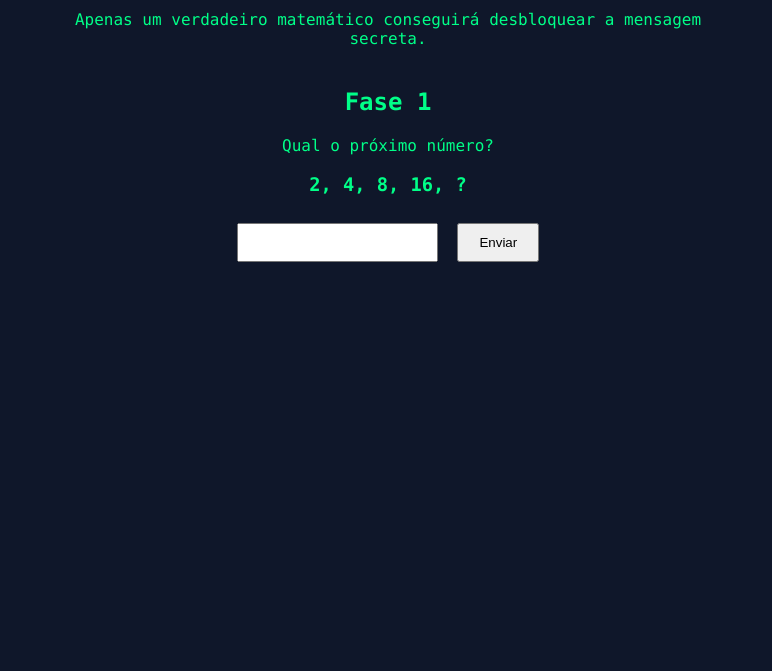
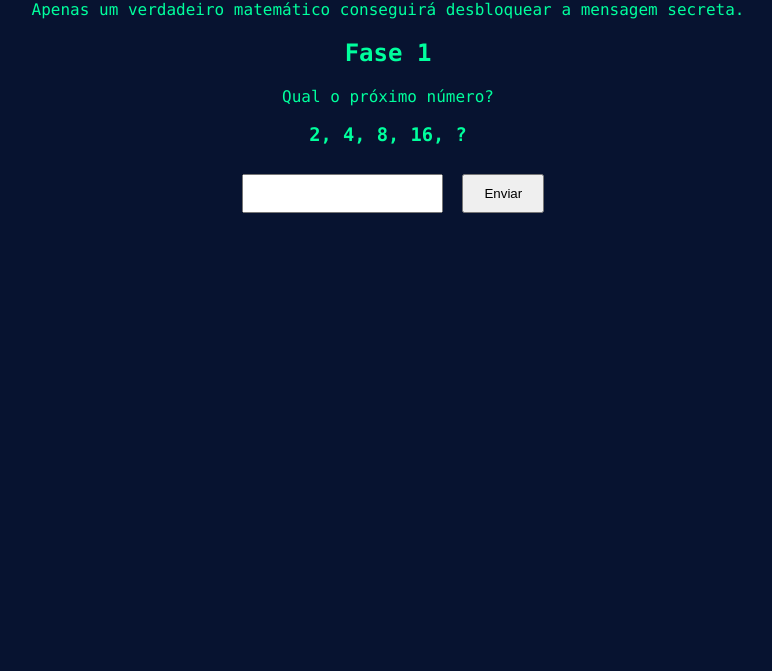
Before and after one commit to caritasmasbx2-lang/Parabens, a plain HTML site: page index.html in a window 1280 px wide. Shown: the part 129-800 px from the top of the page, without its empty margins (252-1024 px from the left). Drawn offline with Linux system fonts and the light colour scheme.

Commit message:
Update style.css

```diff
--- a/style.css
+++ b/style.css
@@ -1,25 +1,23 @@
 body {
-    background: #0f172a;
-    color: #00ff88;
+    background-color: #071330;
+    color: #00ff9d;
     font-family: Consolas, monospace;
-    display: flex;
-    justify-content: center;
-    padding-top: 50px;
+    text-align: center;
+    padding: 40px;
 }
 
 .container {
-    width: 700px;
-    text-align: center;
+    max-width: 800px;
+    margin: auto;
 }
 
 input {
     padding: 10px;
-    margin-top: 10px;
+    margin: 10px;
 }
 
 button {
     padding: 10px 20px;
-    margin-left: 10px;
     cursor: pointer;
 }
 
@@ -27,11 +25,8 @@ button {
     display: none;
 }
 
-.fase {
-    margin-top: 40px;
-}
-
 pre {
     background: black;
     padding: 20px;
+    display: inline-block;
 }
```
